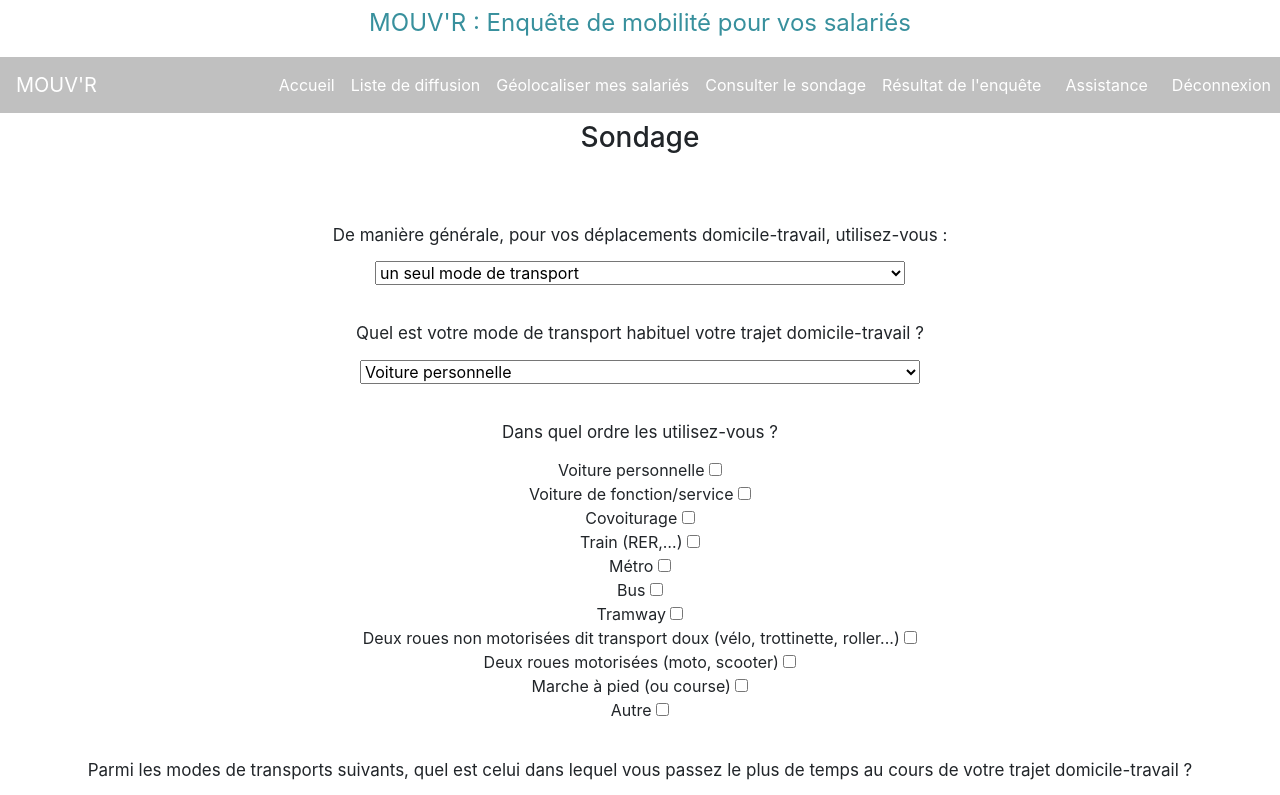
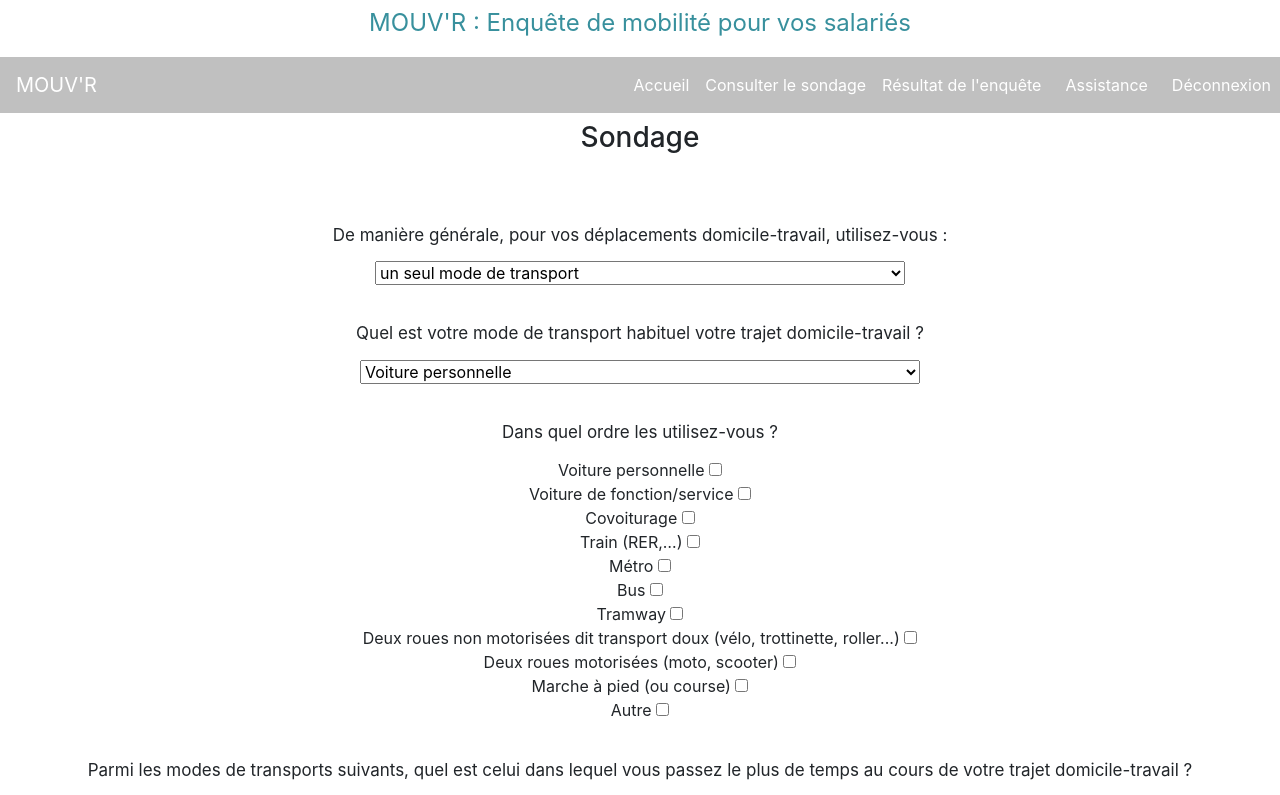
Before and after one commit to EdouardSellier/wcs-ouvert, a React (Create React App) app in the folder front/: page /sondage in a window 1280 px wide. Shown: the top 795 px of the page. Built offline with nearby package versions, Linux system fonts and the light colour scheme.

Commit message:
Deleting some useless navlink in HeaderRH component.

```diff
--- a/front/src/components/HeaderRH.jsx
+++ b/front/src/components/HeaderRH.jsx
@@ -31,16 +31,6 @@ class HeaderRH extends Component {
                     </Link>
                   </li>
                   <li className="nav-item pl-3">
-                    <Link to="/listediffusion" className="navLink">
-                      Liste de diffusion
-                    </Link>
-                  </li>
-                  <li className="nav-item pl-3">
-                    <Link to="/listeadresses" className="navLink">
-                      Géolocaliser mes salariés
-                    </Link>
-                  </li>
-                  <li className="nav-item pl-3">
                     <Link to="/sondage" className="navLink">
                       Consulter le sondage
                     </Link>
```
